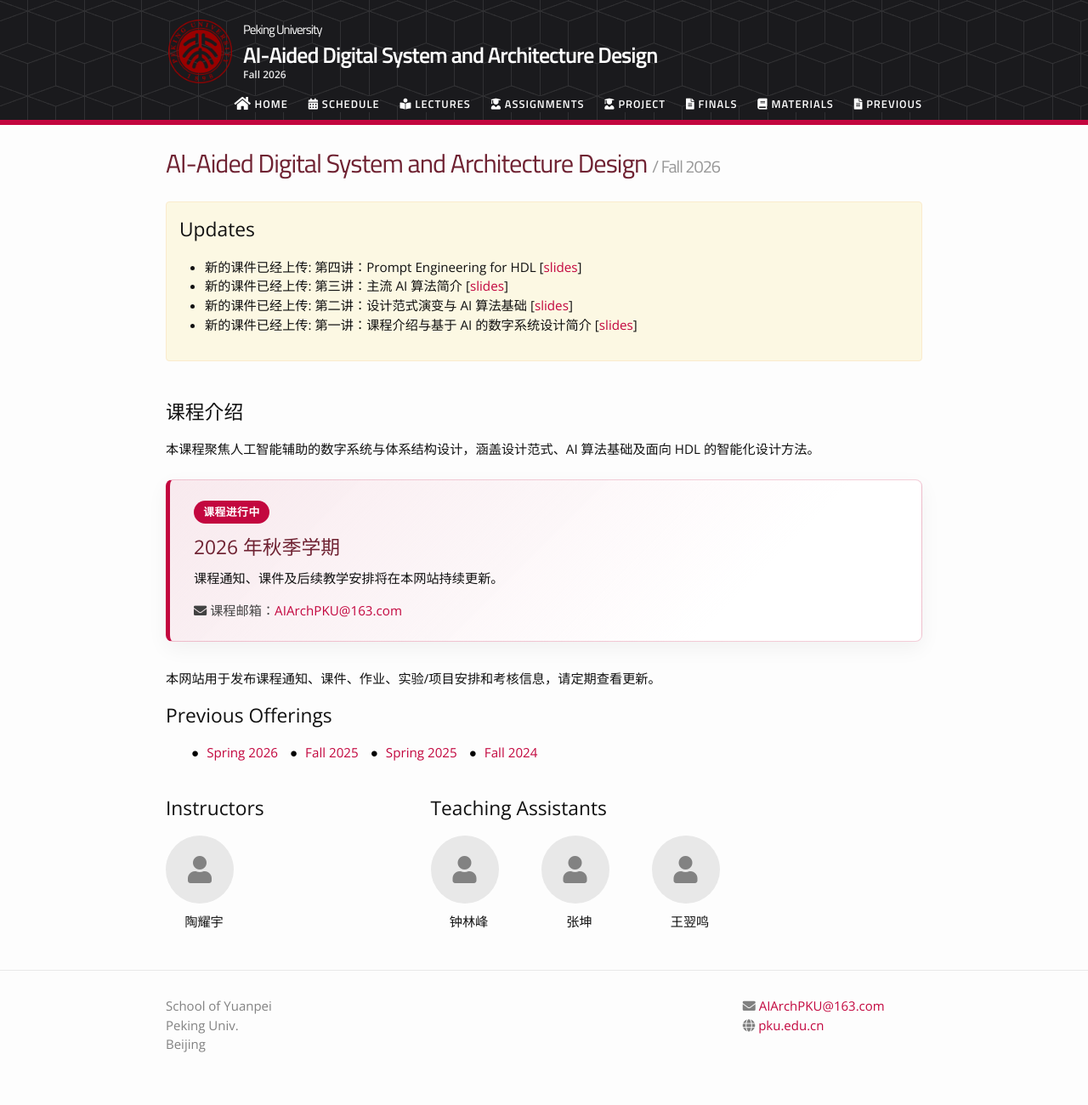
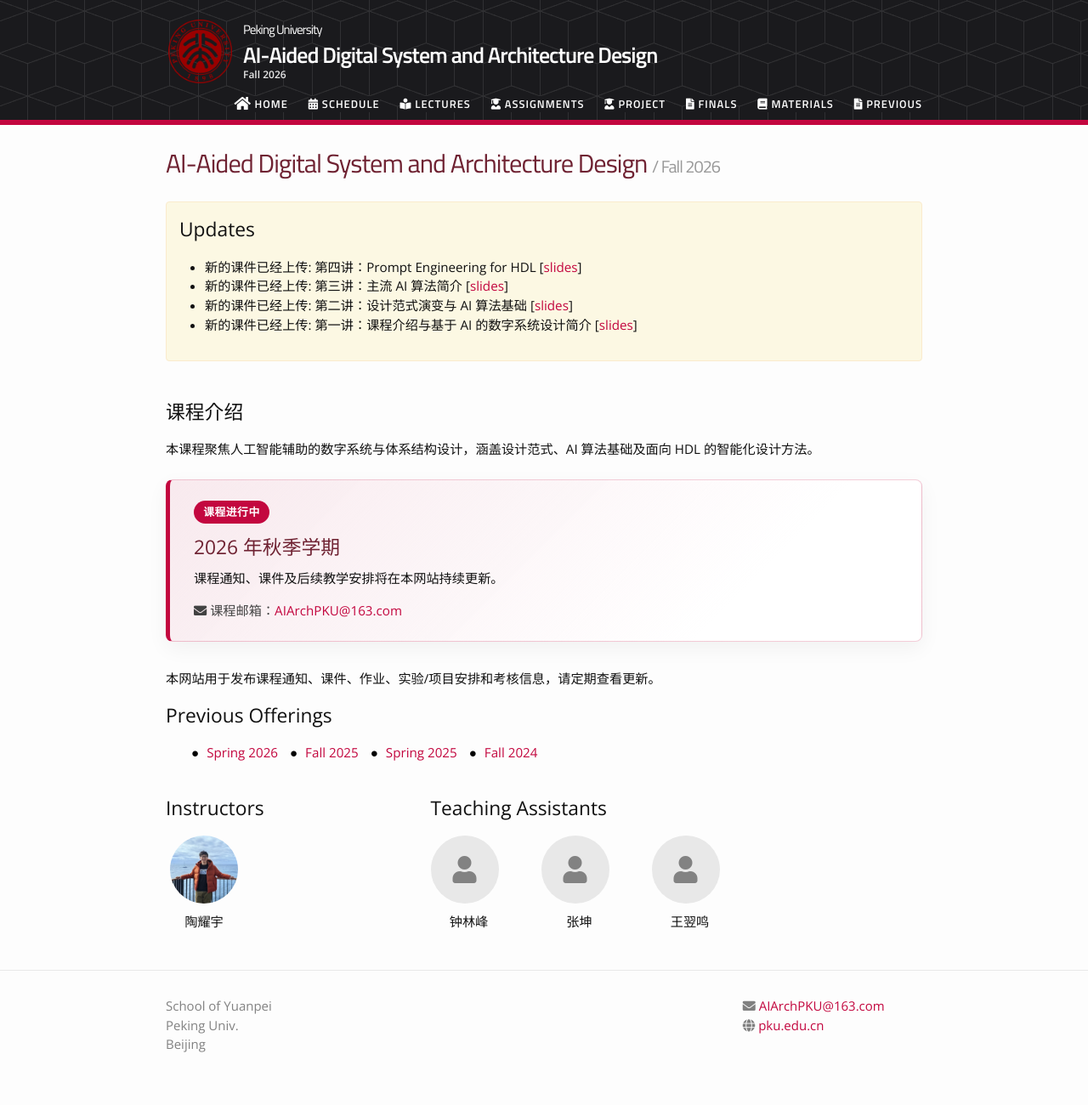
Before and after one commit to AIArchPKU/2026Fall, a Jekyll site: the page built from index.md, in a window 1280 px wide. Shown: the whole page at 85% size. Built offline with Jekyll 4.4.1, drawn with Linux system fonts in a browser that asks for light colours; nearby versions of some CDN libraries.

Commit message:
Add instructor profile photo

```diff
--- a/_data/people.yml
+++ b/_data/people.yml
@@ -1,5 +1,6 @@
 instructors:
   - name: "陶耀宇"
+    profile_pic: /_images/pp/taoyaoyu.jpg
 
 teaching_assistants:
   - name: "钟林峰"
```
Also changed, not shown: _images/pp/taoyaoyu.jpg (added).
